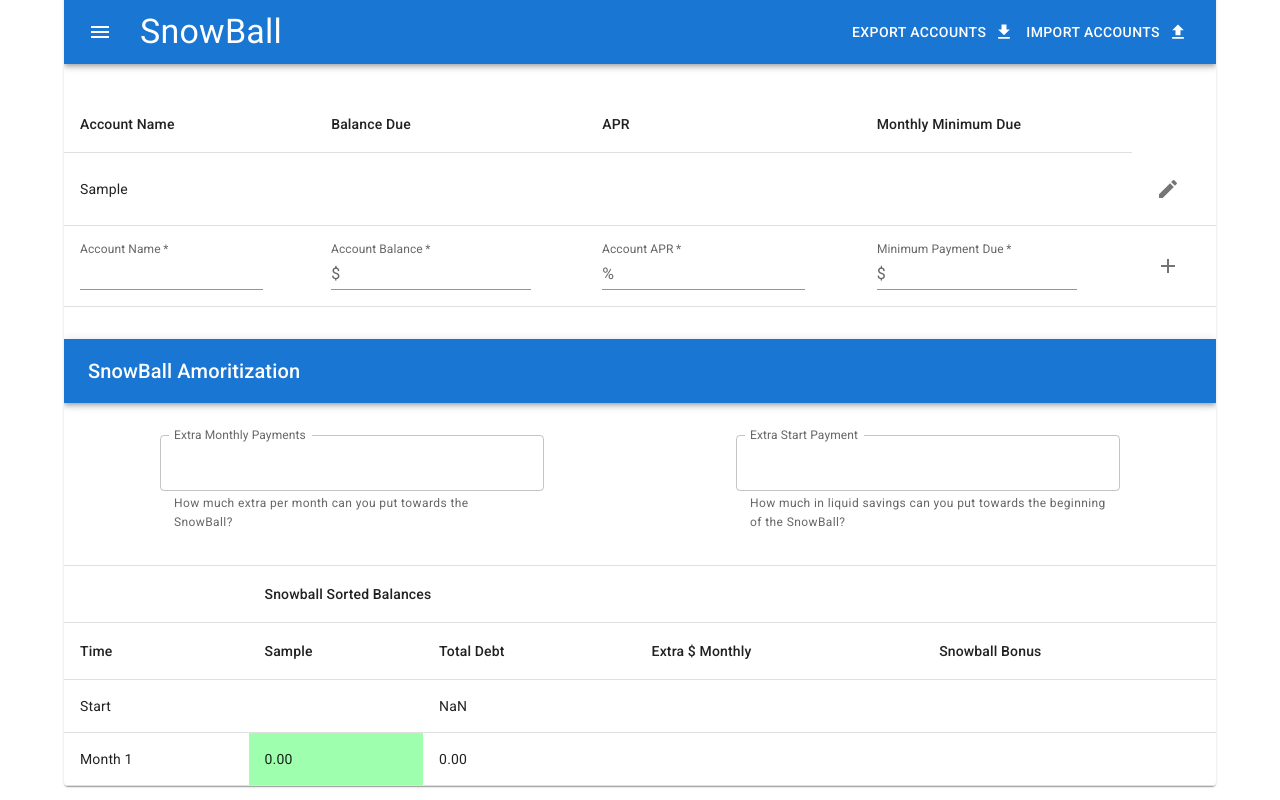
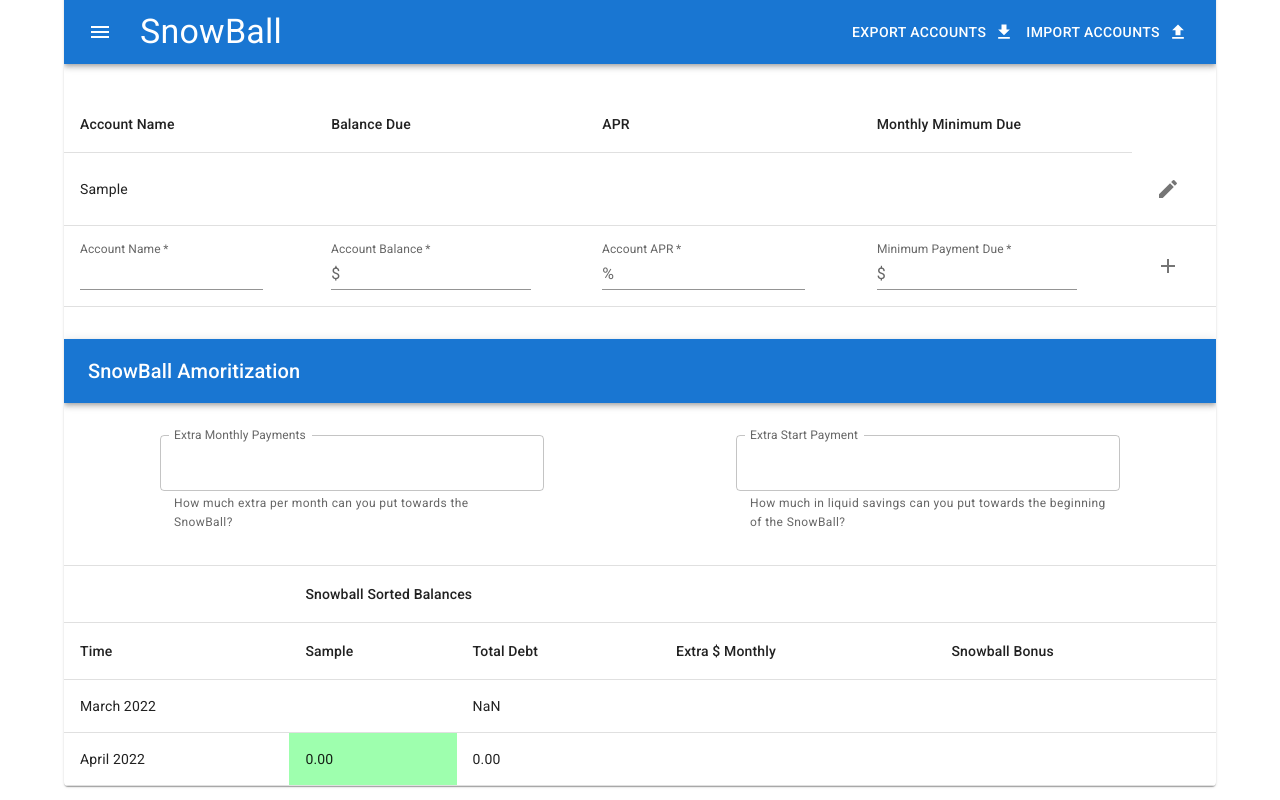
Before and after one commit to chase-skibeness/snowball, a React (Create React App) app: page / in a window 1280 px wide. Both pictures are taken after typing "Sample" into the empty fields and a click on the button 1167 px from the left and 192 px from the top of the page. Built offline with nearby package versions, Linux system fonts and the light colour scheme.

Commit message:
added real date support

```diff
--- a/src/SnowBallDisplay/SnowBallAmortizationTable.js
+++ b/src/SnowBallDisplay/SnowBallAmortizationTable.js
@@ -15,6 +15,7 @@ export default function SnowBallAmortizationTable({
   startPayment,
 }) {
   const [totalDebt, setTotalDebt] = useState(0);
+  let today = new Date()
 
   useEffect(() => {
     setTotalDebt(
@@ -87,10 +88,13 @@ export default function SnowBallAmortizationTable({
       0
     );
 
+    let thisMonth = new Date(today);
+    thisMonth.setMonth(thisMonth.getMonth() + monthsElapsed);
+
     return (
       <>
         <TableRow>
-          <TableCell>Month {monthsElapsed}</TableCell>
+          <TableCell>{thisMonth.toLocaleString('default', {month: 'long', year: 'numeric'})}</TableCell>
           {newAccountsArray.map((account) => {
             return (account["balance Due"] <= 0) ? <TableCell sx={{backgroundColor: "#9effae"}}>{account["balance Due"].toFixed(2)}</TableCell> : <TableCell>{account["balance Due"].toFixed(2)}</TableCell>;
           })}
@@ -132,7 +136,7 @@ export default function SnowBallAmortizationTable({
         </TableHead>
         <TableBody>
           <TableRow>
-            <TableCell>Start</TableCell>
+            <TableCell>{today.toLocaleString('default', {month: 'long', year: 'numeric'})}</TableCell>
             {accounts.map((account) => {
               return (
                 <TableCell key={Math.random()}>
```
